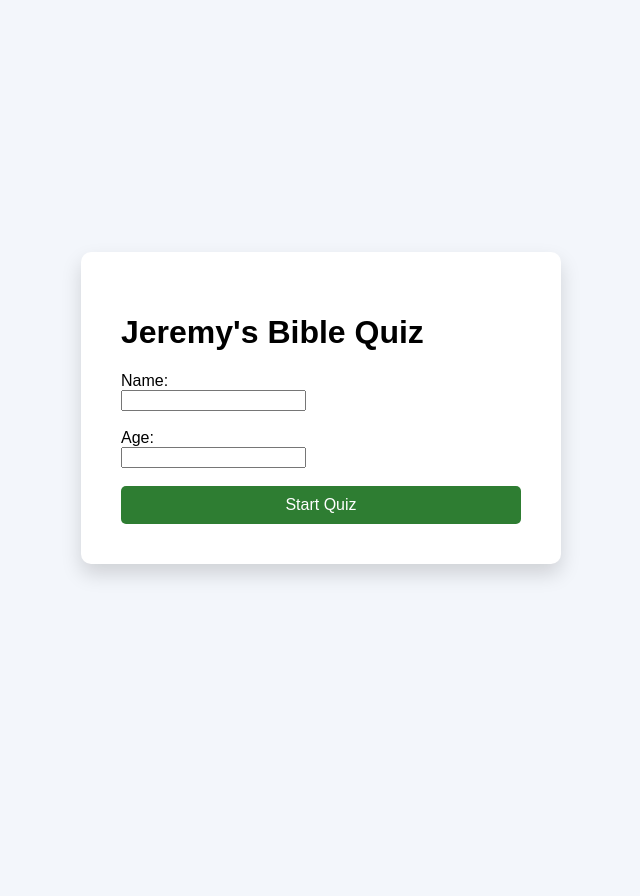
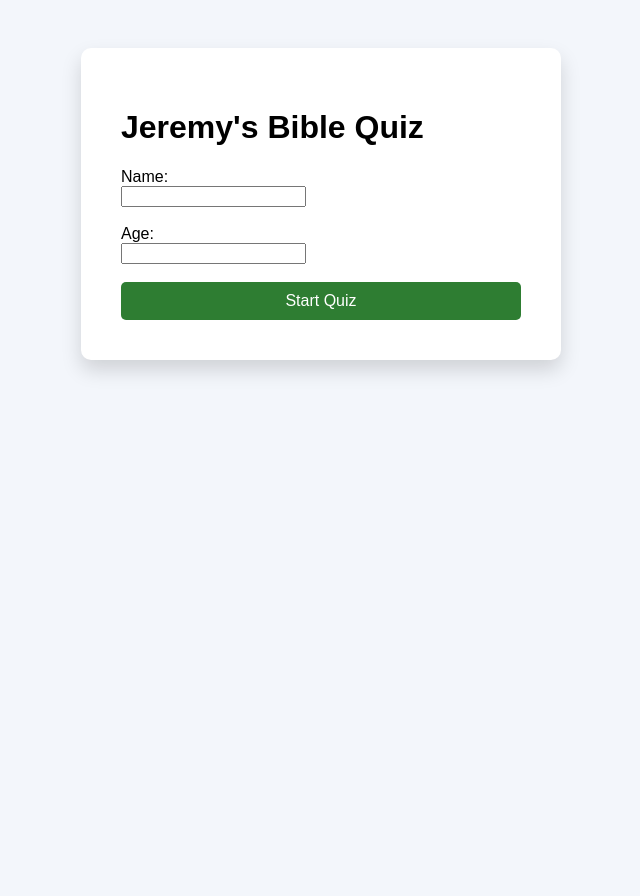
Before and after one commit to jeremyhairr/bible-quiz-app, a Flask app: page / in a window 1280 px wide. Shown: the whole page, without its empty margins (319-959 px from the left). Before the commit the page ends 578 px from the top, so only its background shows below. Run offline with Flask 3, Linux system fonts and the light colour scheme.

Commit message:
3/8/26 update

```diff
--- a/static/style.css
+++ b/static/style.css
@@ -3,8 +3,10 @@ body {
     font-family: Arial;
     display: flex;
     justify-content: center;
-    align-items: center;
-    height: 100vh;
+    align-items: flex-start;
+    min-height: 100vh;
+    padding: 40px;
+
 }
 
 /* quiz card */
```
